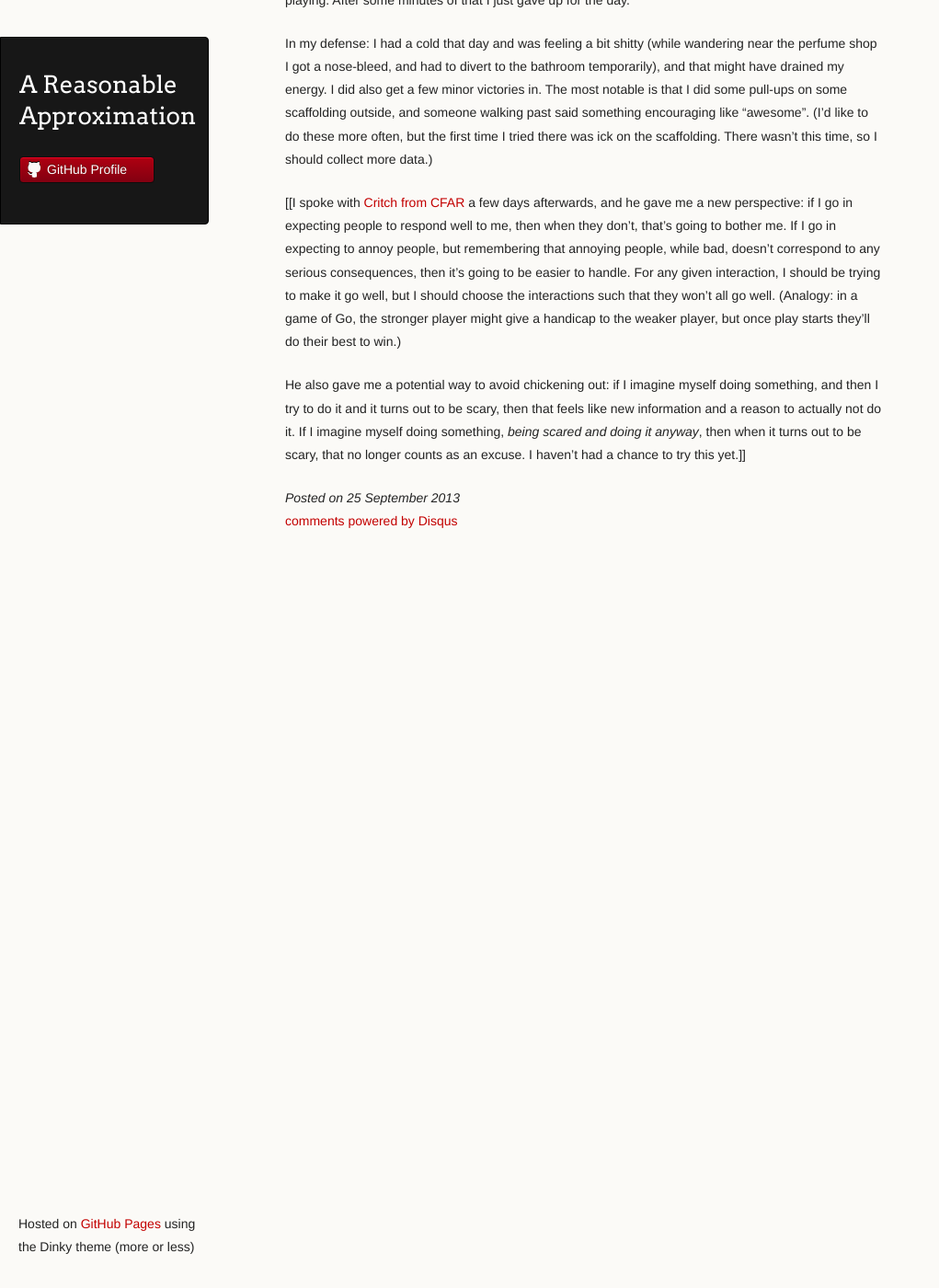
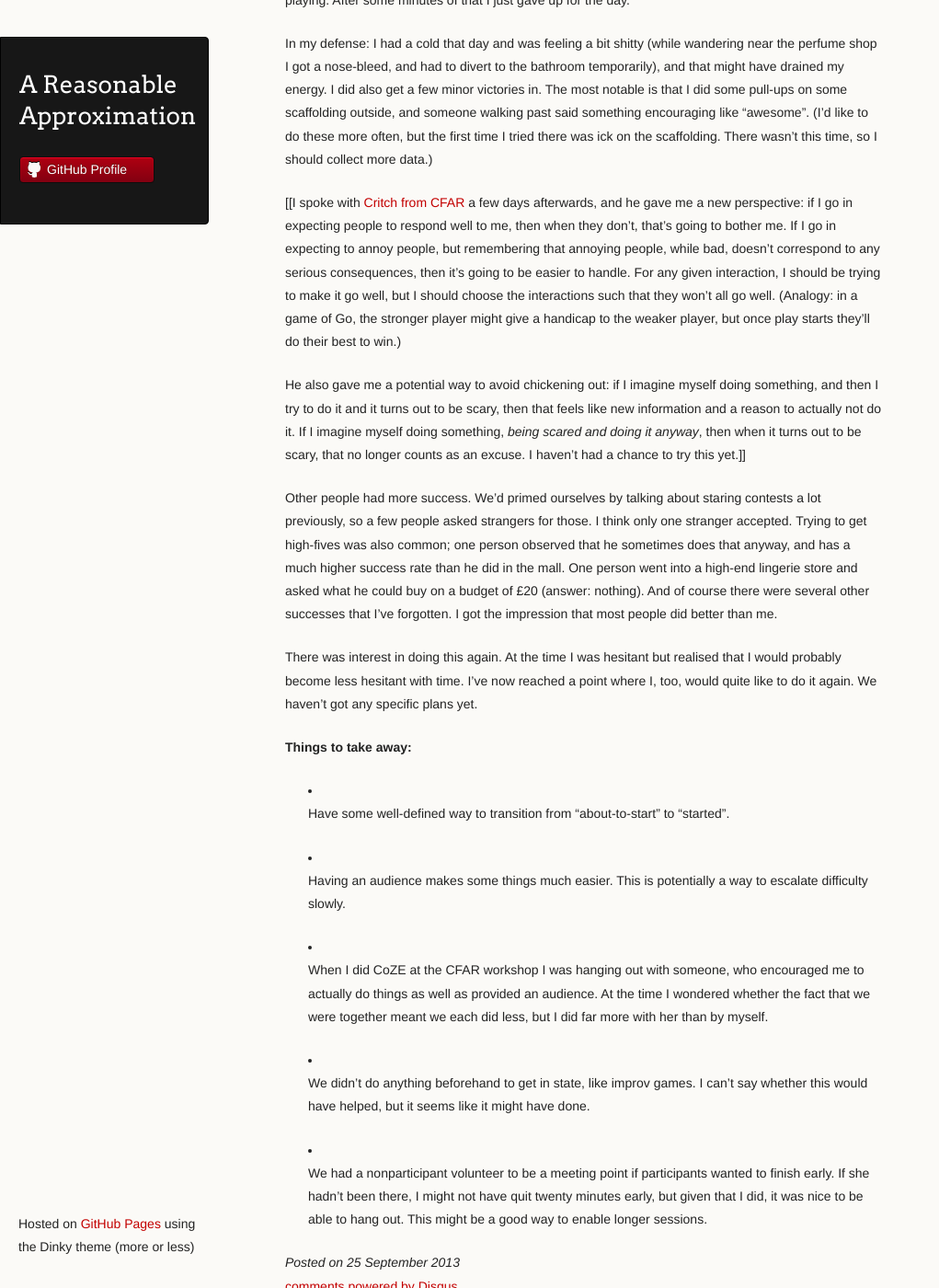
Before and after one commit to ChickenProp/chickenprop.github.com, a Jekyll site: the page built from _posts/2013-09-25-london-lw-coze-report.markdown, in a window 1280 px wide and 1400 px high, scrolled down 1222 px. Shown: the whole window at 92% size, without its empty margins (0-1021 px from the left). Built offline with Jekyll 4.4.1, drawn with Linux system fonts in a browser that asks for light colours; comment, search, counter and statistics services are not loaded.

Commit message:
That worked. Restore rest of post.

```diff
--- a/_posts/2013-09-25-london-lw-coze-report.markdown
+++ b/_posts/2013-09-25-london-lw-coze-report.markdown
@@ -31,3 +31,19 @@ In my defense: I had a cold that day and was feeling a bit shitty (while wanderi
 \[\[I spoke with [Critch from CFAR](http://rationality.org/critch/) a few days afterwards, and he gave me a new perspective: if I go in expecting people to respond well to me, then when they don't, that's going to bother me. If I go in expecting to annoy people, but remembering that annoying people, while bad, doesn't correspond to any serious consequences, then it's going to be easier to handle. For any given interaction, I should be trying to make it go well, but I should choose the interactions such that they won't all go well. (Analogy: in a game of Go, the stronger player might give a handicap to the weaker player, but once play starts they'll do their best to win.)
 
 He also gave me a potential way to avoid chickening out: if I imagine myself doing something, and then I try to do it and it turns out to be scary, then that feels like new information and a reason to actually not do it. If I imagine myself doing something, *being scared and doing it anyway*, then when it turns out to be scary, that no longer counts as an excuse. I haven't had a chance to try this yet.\]\]
+
+Other people had more success. We'd primed ourselves by talking about staring contests a lot previously, so a few people asked strangers for those. I think only one stranger accepted. Trying to get high-fives was also common; one person observed that he sometimes does that anyway, and has a much higher success rate than he did in the mall. One person went into a high-end lingerie store and asked what he could buy on a budget of £20 (answer: nothing). And of course there were several other successes that I've forgotten. I got the impression that most people did better than me.
+
+There was interest in doing this again. At the time I was hesitant but realised that I would probably become less hesitant with time. I've now reached a point where I, too, would quite like to do it again. We haven't got any specific plans yet.
+
+**Things to take away:**
+
+- Have some well-defined way to transition from "about-to-start" to "started".
+
+- Having an audience makes some things much easier. This is potentially a way to escalate difficulty slowly.
+
+- When I did CoZE at the CFAR workshop I was hanging out with someone, who encouraged me to actually do things as well as provided an audience. At the time I wondered whether the fact that we were together meant we each did less, but I did far more with her than by myself.
+
+- We didn't do anything beforehand to get in state, like improv games. I can't say whether this would have helped, but it seems like it might have done.
+
+- We had a nonparticipant volunteer to be a meeting point if participants wanted to finish early. If she hadn't been there, I might not have quit twenty minutes early, but given that I did, it was nice to be able to hang out. This might be a good way to enable longer sessions.
```
